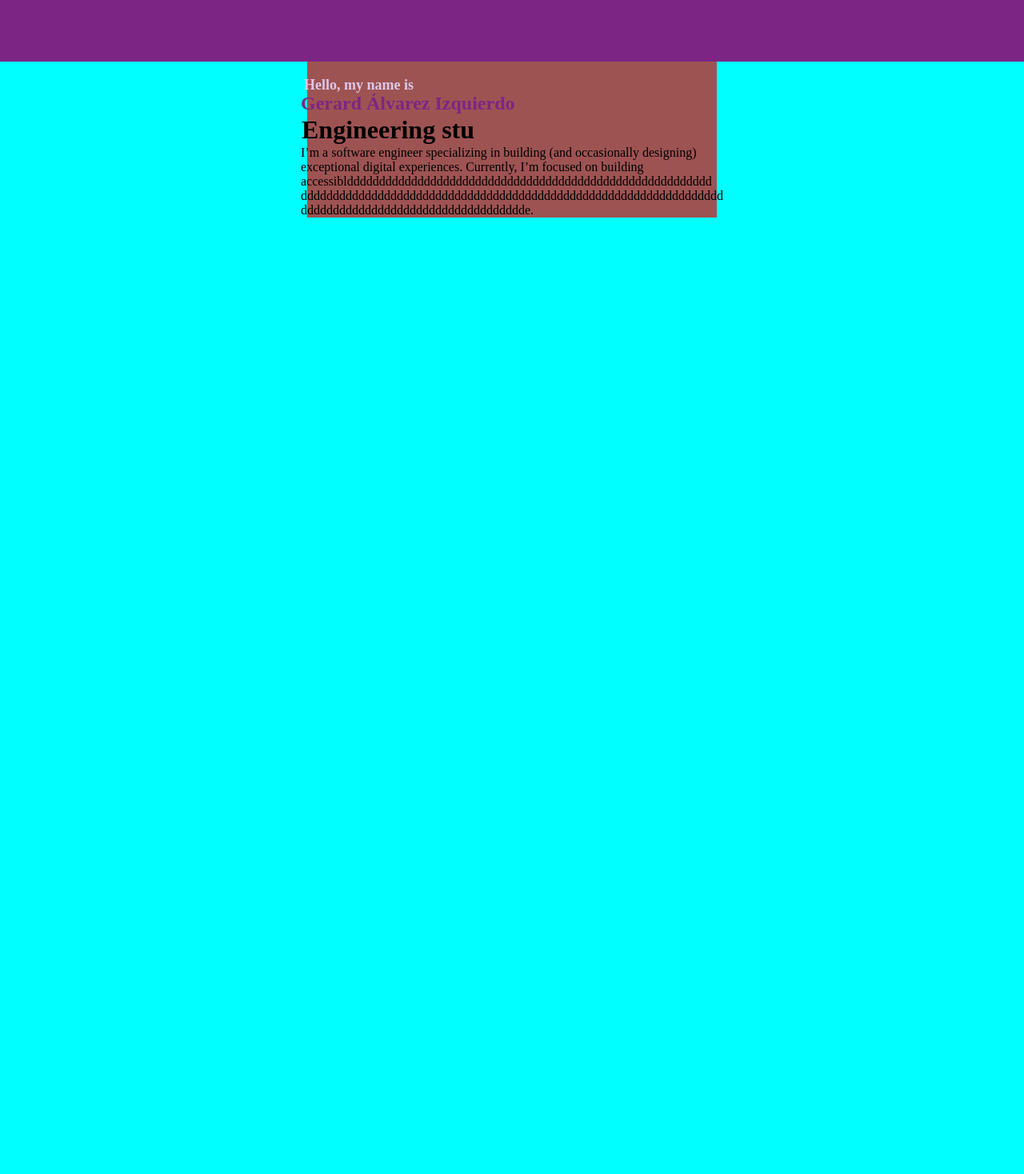
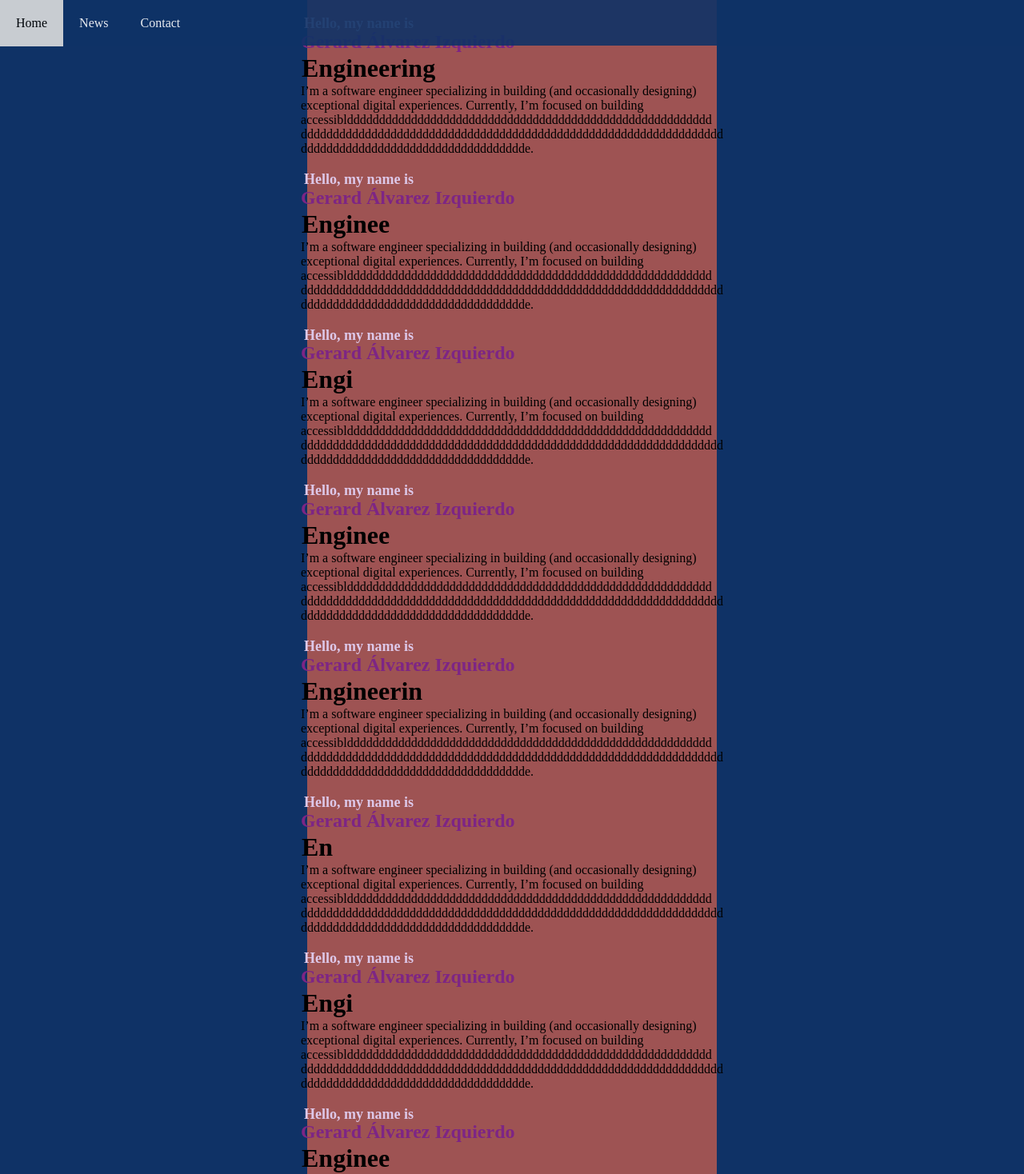
Before and after one commit to gerardalvarez/gerardalvarez.github.io, a React (Create React App) app: page / in a window 1280 px wide. Shown: the top 1468 px of the page at 80% size. Before the commit the page ends 800 px from the top, so only its background shows below. Built offline with nearby package versions, Linux system fonts and the light colour scheme.

Commit message:
navbar: -se esconde al hacer scroll , y tiene sombras.

```diff
--- a/src/App.css
+++ b/src/App.css
@@ -1,6 +1,6 @@
 
 :root{
-    background-color: aqua;
+    background-color: #0f3266;
 }
 * {
     margin: 0;
--- a/src/App.js
+++ b/src/App.js
@@ -7,7 +7,22 @@ import Profile from "./PortfolioContainer/Home/Profile";
 const App = () => {
   return (
     <div className="app">
-      <Navbar/>
+      <div><Navbar/></div>
+      <Profile/>
+      <Profile/>
+      <Profile/>
+      <Profile/>
+      <Profile/>
+      <Profile/>
+      <Profile/>
+      <Profile/>
+      <Profile/>
+      <Profile/>
+      <Profile/>
+      <Profile/>
+      <Profile/>
+      <Profile/>
+      <Profile/>
       <Profile/>
     </div>
   );
--- /dev/null
+++ b/src/components/Navbar/Navbar.js
@@ -0,0 +1,53 @@
+import React from 'react'
+import './navbar.css'
+import { useState, useEffect } from 'react';
+
+
+
+export default function Navbar() {
+
+  const [show, setShow] = useState('active1');
+  const [lastScrollY, setLastScrollY] = useState(0);
+
+
+  const controlNavbar = () => {
+    if (typeof window !== 'undefined') {
+      if (window.scrollY > lastScrollY) { // if scroll down hide the navbar
+        setShow('hidden');
+      } else { // if scroll up show the navbar
+        setShow('active');
+      }
+      // remember current page location to use in the next move
+      setLastScrollY(window.scrollY);
+      if(window.pageYOffset===0){
+        setShow('active1');
+      }
+    }
+  };
+
+  useEffect(() => {
+    if (typeof window !== 'undefined') {
+      window.addEventListener('scroll', controlNavbar);
+
+      // cleanup function
+      return () => {
+        window.removeEventListener('scroll', controlNavbar);
+      };
+    }
+  // eslint-disable-next-line react-hooks/exhaustive-deps
+  }, [lastScrollY]);
+
+
+
+
+
+  return (
+
+    <header id="navbar" className={show}>
+       <a href="#home">Home</a>
+       <a href="#news">News</a>
+      <a href="#contact">Contact</a>
+    </header>
+
+  )
+}
--- a/src/components/Navbar/Navbar.jsx
+++ /dev/null
@@ -1,10 +0,0 @@
-import React from 'react'
-import './navbar.css'
-
-export default function Navbar() {
-  return (
-    <div className="topbar">
-
-    </div>
-  )
-}
--- a/src/components/Navbar/navbar.css
+++ b/src/components/Navbar/navbar.css
@@ -1,6 +1,59 @@
-.topbar{
+.active{
+  height: 57px;
   width: 100%;
-  box-sizing: border-box;
-    height: 77px;
-    background-color: #7d2585;
+  position: fixed;
+  top: 0px;
+  transition: 0.3s linear;
+  display: flex;
+  justify-content:stretch;
+  align-items: center;
+  background-color: #0f3266;
+  border-bottom: 1px solid rgba(0, 0, 0, .1);
+  z-index: 40;
+  box-shadow: 0px 4px 28px -1px rgba(0,0,0,0.75);
+  opacity: 0.9;
+  /* padding: 0 7%; */
 }
+
+.active1{
+  height: 57px;
+  width: 100%;
+  position: fixed;
+  transition: 0.1s linear;
+  top: 0px;
+  display: flex;
+  justify-content:stretch;
+  align-items: center;
+  background-color: #0f3266;
+  z-index: 40;
+  opacity: 0.9;
+  /* padding: 0 7%; */
+}
+
+
+
+.hidden{
+  height: 4rem;
+  width: 100%;
+  z-index: 40;
+  border-bottom: 1px solid rgba(0, 0, 0, .1);
+  box-shadow: 0 2px 5px -1px rgba(0, 0, 0, .08);
+  position: fixed;
+  top: -80px;
+  transition: 0.3s linear;
+}
+
+#navbar a {
+  float: left;
+  display: block;
+  color: white;
+  text-align: center;
+  padding: 20px;
+  text-decoration: none;
+}
+
+#navbar a:hover {
+  background-color: #ddd;
+  color: black;
+
+}
```
